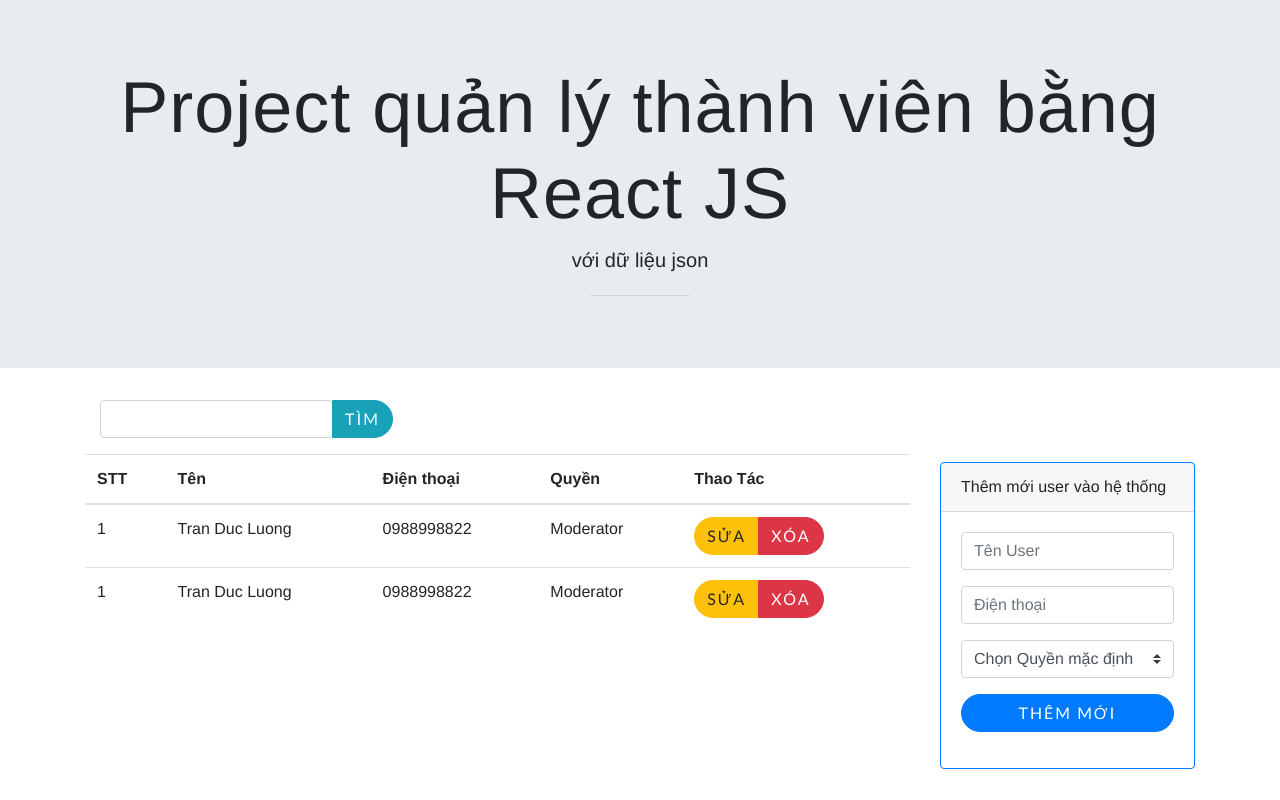
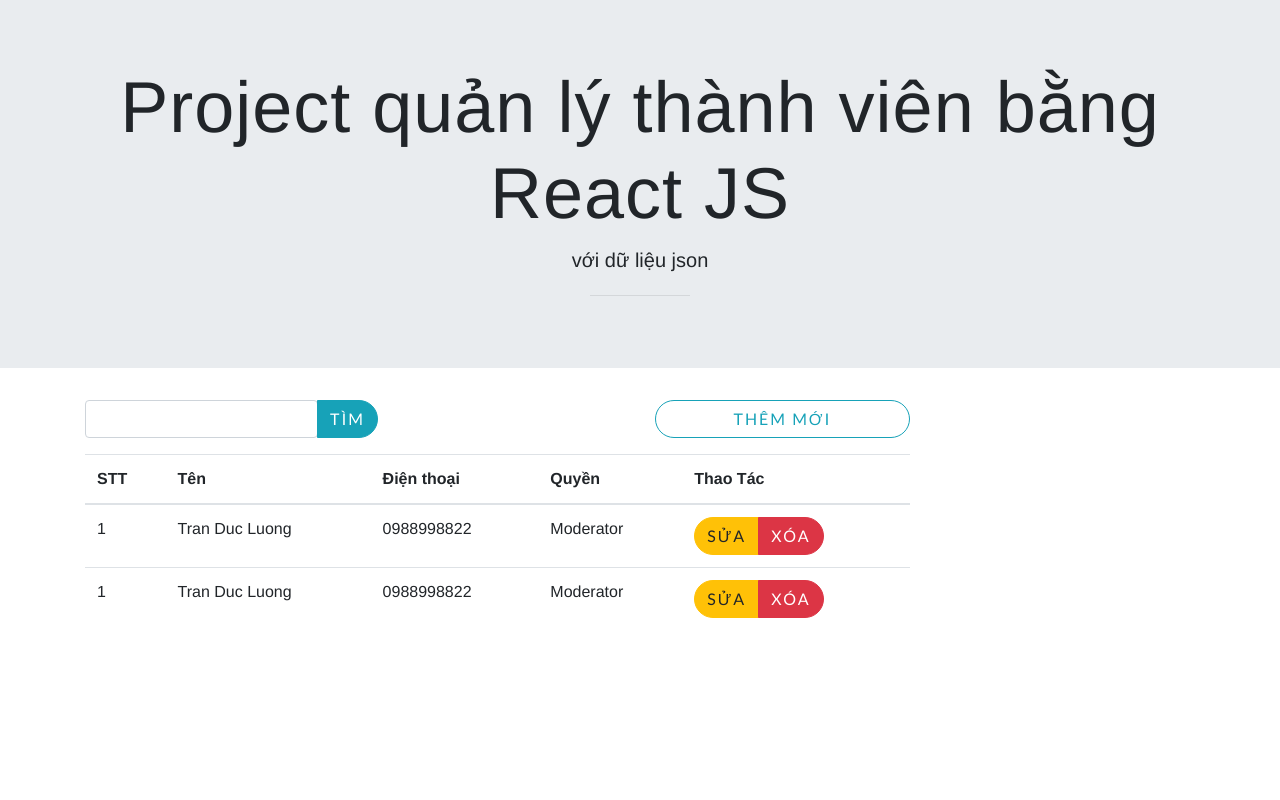
Before and after one commit to cofeciao/react-form-edit, a React (Create React App) app: page / in a window 1280 px wide. Built offline with nearby package versions, Linux system fonts and the light colour scheme; a web font is replaced by a local one.

Commit message:
code upload

```diff
--- a/src/component/AddUser.js
+++ b/src/component/AddUser.js
@@ -1,9 +1,14 @@
 import React, {Component} from 'react';
 
 class AddUser extends Component {
-    render() {
-        return (
-            <div className="col-3">
+    constructor(props) {
+        super(props);
+
+    }
+
+    hienthiform = () => {
+        if (this.props.hienthiform === true) {
+            return (
                 <div className="card border-primary mb-3 mt-2">
                     <div className="card-header">Thêm mới user vào hệ thống</div>
                     <div className="card-body text-primary">
@@ -26,6 +31,15 @@
                         </div>
                     </div>
                 </div>
+            );
+        }
+    }
+
+    render() {
+        console.log('adduser : ' + this.props.hienthiform)
+        return (
+            <div className="col-3">
+                {this.hienthiform()}
             </div>
         );
     }
--- a/src/component/App.js
+++ b/src/component/App.js
@@ -1,24 +1,49 @@
 // import logo from '../logo.svg';
+import React, {Component} from "react";
 import '../App.css';
 import Header from './Header';
 import Search from "./Search";
 import DataTable from "./DataTable";
 import AddUser from "./AddUser";
-function App() {
+
+class App extends Component{
+    constructor(props) {
+        super(props);
+        this.state = {
+            hienthiform: false
+        }
+    }
+
+    // addUser = () => {
+    //     this.setState({
+    //         hienthiform: !this.state.hienthiform
+    //     })
+    //     return this.state.hienthiform;
+    // }
+
+    click = () => {
+        this.setState({
+            hienthiform: !this.state.hienthiform
+        })
+    }
+
+    render() {
+        // console.log(this.state.hienthiform);
         return (
             <div>
                 <Header></Header>
                 <div className="searchForm">
                     <div className="container">
                         <div className="row">
-                    <Search></Search>
+                            <Search onOff={this.state.hienthiform} hienthiform={() => {this.click()}}></Search>
                             <DataTable></DataTable>
-                    <AddUser></AddUser>
+                            <AddUser hienthiform={this.state.hienthiform}></AddUser>
                         </div>
                     </div>
                 </div>
             </div>
         );
     }
+}
 
 export default App;
--- a/src/component/Search.js
+++ b/src/component/Search.js
@@ -4,20 +4,36 @@
     constructor(props) {
         super(props);
         this.state = {
-
+            // trangthainut : true
         }
     }
-    template = '<div >'
+
+    // thaydoitrangthai = () => {
+    //     this.props.hienthiform = !this.props.hienthiform
+    // }
+
+    template = () => {
+        if (this.props.onOff === false)
+            return <div className="btn btn-block btn-outline-info" onClick={() => this.props.hienthiform()} >Thêm mới</div>
+        if (this.props.onOff === true)
+            return <div className="btn btn-block btn-outline-secondary" onClick={() => this.props.hienthiform()}>Đóng</div>
+    }
 
     render() {
+        // console.log(this.props.onOff)
         return (
                 <div className="col-12">
-                    <div className="col-6">
-                        <div className="form-group">
-                            <div className="btn-group">
-                                <input type="text" className="form-control"/>
-                                <div className="btn btn-info">Tìm</div>
+                    <div className="row">
+                        <div className="col-6">
+                            <div className="form-group">
+                                <div className="btn-group">
+                                    <input type="text" className="form-control"/>
+                                    <div className="btn btn-info">Tìm</div>
+                                </div>
                             </div>
+                        </div>
+                        <div className="col-3">
+                            {this.template()}
                         </div>
                     </div>
                 </div>
```
Lines whose indentation alone changed are shown as unchanged.
